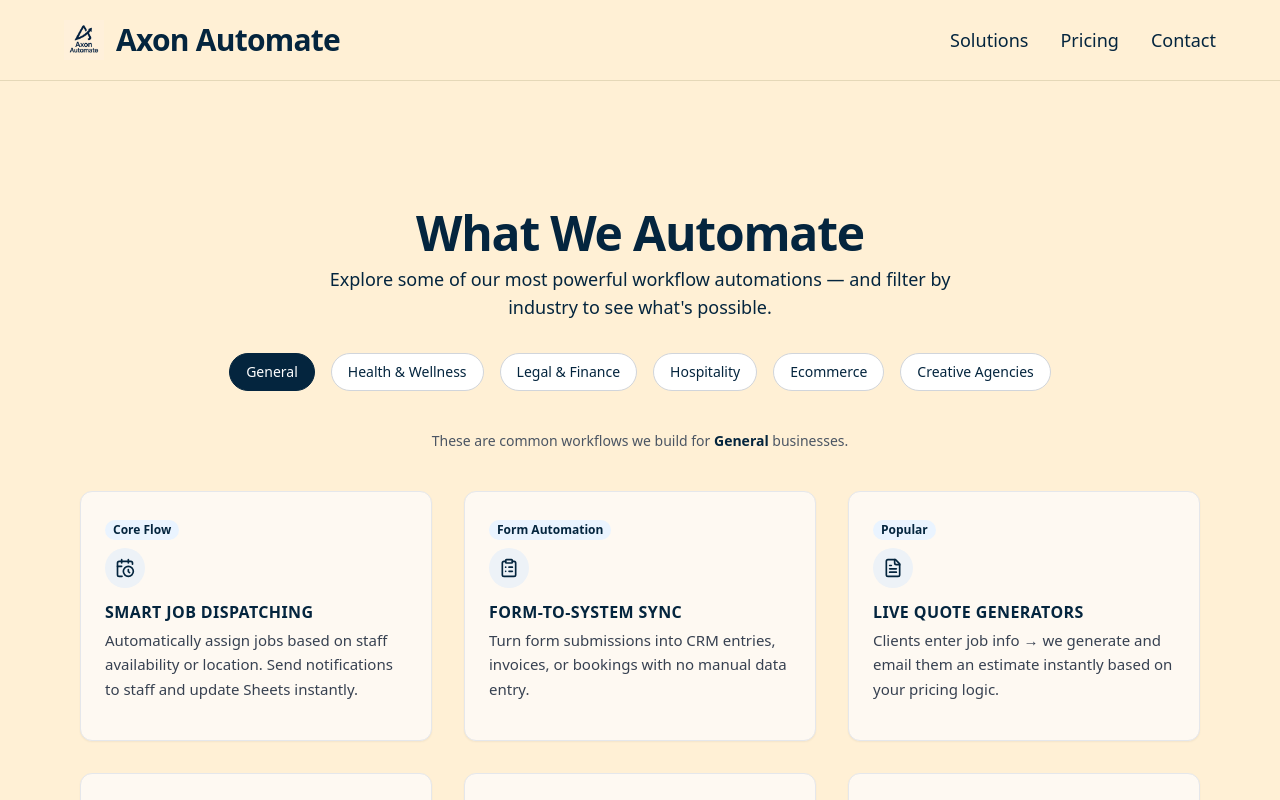
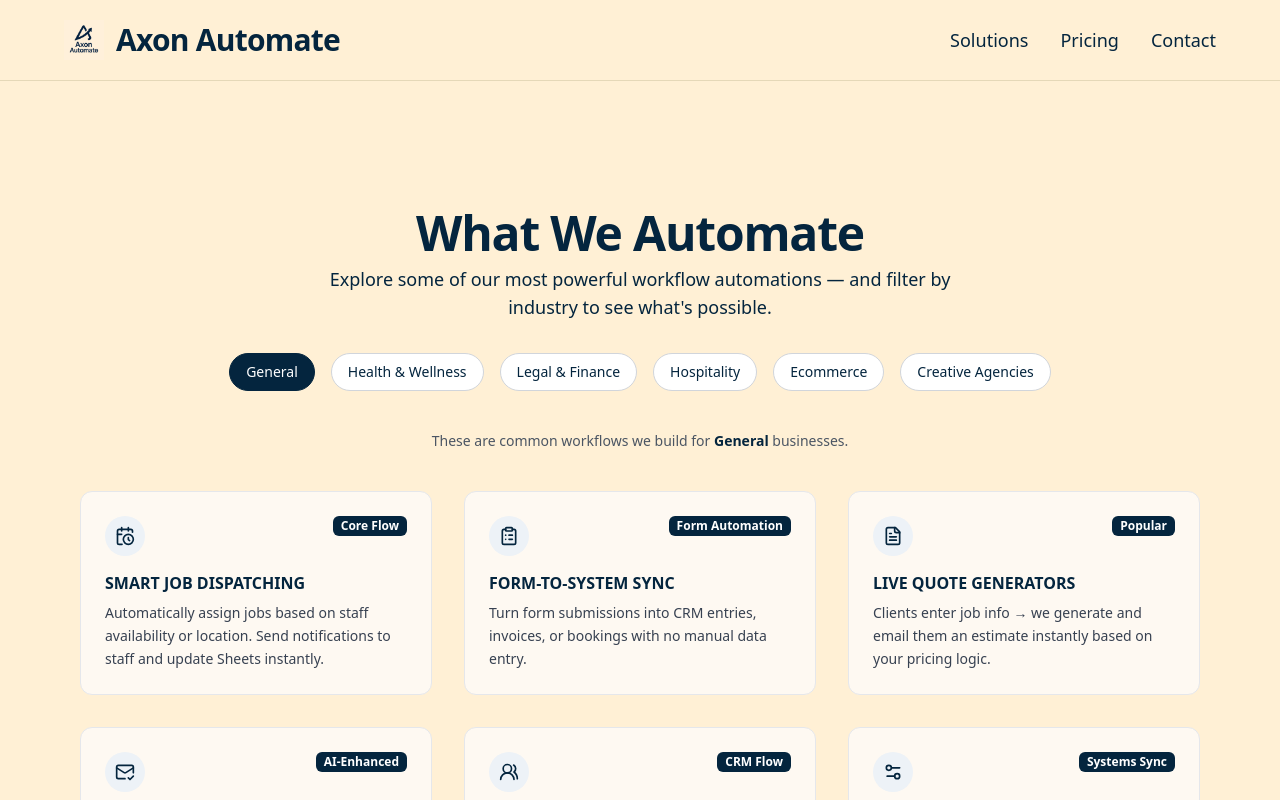
Before and after one commit to trimdex445/axon-automate, a Next.js app: page /solutions in a window 1280 px wide. Shown: the top 800 px of the page. Built offline with nearby package versions, Linux system fonts and the light colour scheme.

Commit message:
Redesigned Solutions page with left-aligned cards, icon/tag layout, and visual styling for all industries

```diff
--- a/pages/solutions.tsx
+++ b/pages/solutions.tsx
@@ -86,7 +86,7 @@ export default function SolutionsPage() {
 
   return (
     <Layout>
-      <section className="py-20 px-4" style={{ backgroundColor: '#fff0d5' }}>
+      <section className="py-20 px-4 bg-[#fff0d5]">
         <div className="max-w-6xl mx-auto text-center">
           <h1 className="text-5xl font-extrabold text-[#04253e] mb-2 tracking-tight">What We Automate</h1>
           <p className="text-lg text-[#04253e] max-w-2xl mx-auto font-medium">
@@ -116,18 +116,20 @@ export default function SolutionsPage() {
               <div
                 key={idx}
                 onClick={() => setSelectedCard({ title, description })}
-                className={`${bgColors[selectedIndustry]} cursor-pointer p-6 min-h-[250px] rounded-xl border border-gray-200 shadow-sm hover:shadow-md transition duration-300 ease-in-out hover:scale-[1.02]`}
+                className={`relative ${bgColors[selectedIndustry]} cursor-pointer p-6 rounded-xl border border-gray-200 hover:shadow-lg transition-all`}
               >
-                {tag && (
-                  <span className="text-xs font-semibold text-[#04253e] bg-[#eaf4ff] rounded-full px-2 py-0.5 mb-2 inline-block">
-                    {tag}
-                  </span>
-                )}
-                <div className="flex items-center justify-center w-10 h-10 mb-3 bg-[#edf2f7] rounded-full">
-                  <Icon className="text-[#04253e] w-5 h-5" />
+                <div className="flex items-start justify-between mb-4">
+                  <div className="bg-[#edf2f7] text-[#04253e] w-10 h-10 flex items-center justify-center rounded-full">
+                    <Icon className="w-5 h-5" />
+                  </div>
+                  {tag && (
+                    <span className="text-xs font-semibold bg-[#04253e] text-white px-2 py-0.5 rounded-md">
+                      {tag}
+                    </span>
+                  )}
                 </div>
-                <h4 className="text-base font-bold text-[#04253e] uppercase tracking-wide mb-1">{title}</h4>
-                <p className="text-[15px] text-gray-700 leading-relaxed">{description}</p>
+                <h4 className="text-md font-bold text-[#04253e] mb-2 leading-snug uppercase">{title}</h4>
+                <p className="text-sm text-gray-700 leading-relaxed">{description}</p>
               </div>
             ))}
           </div>
```
